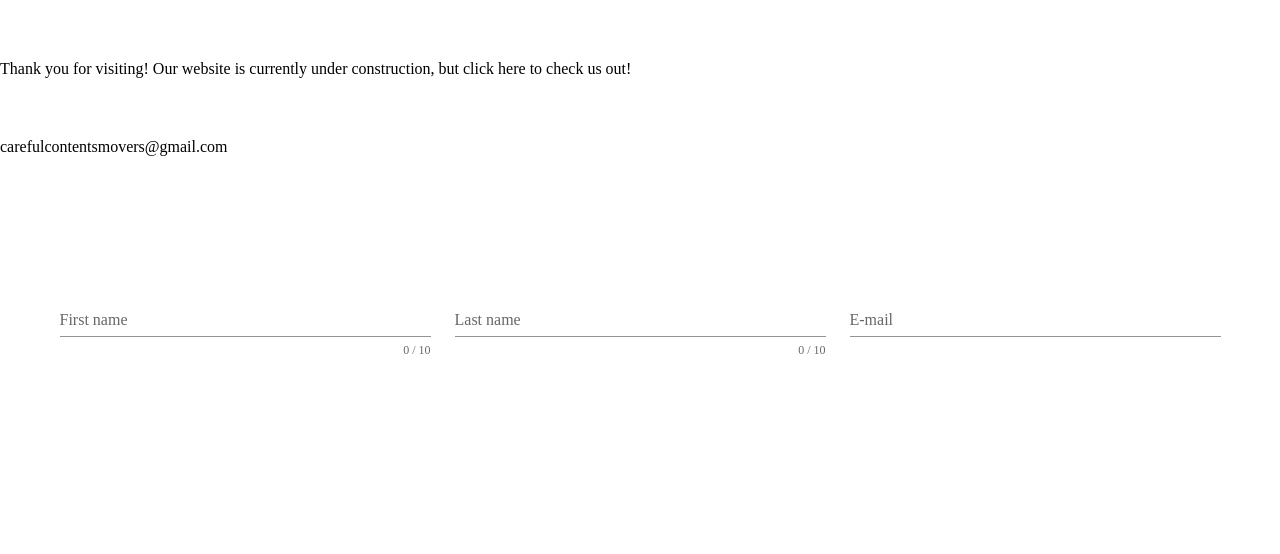
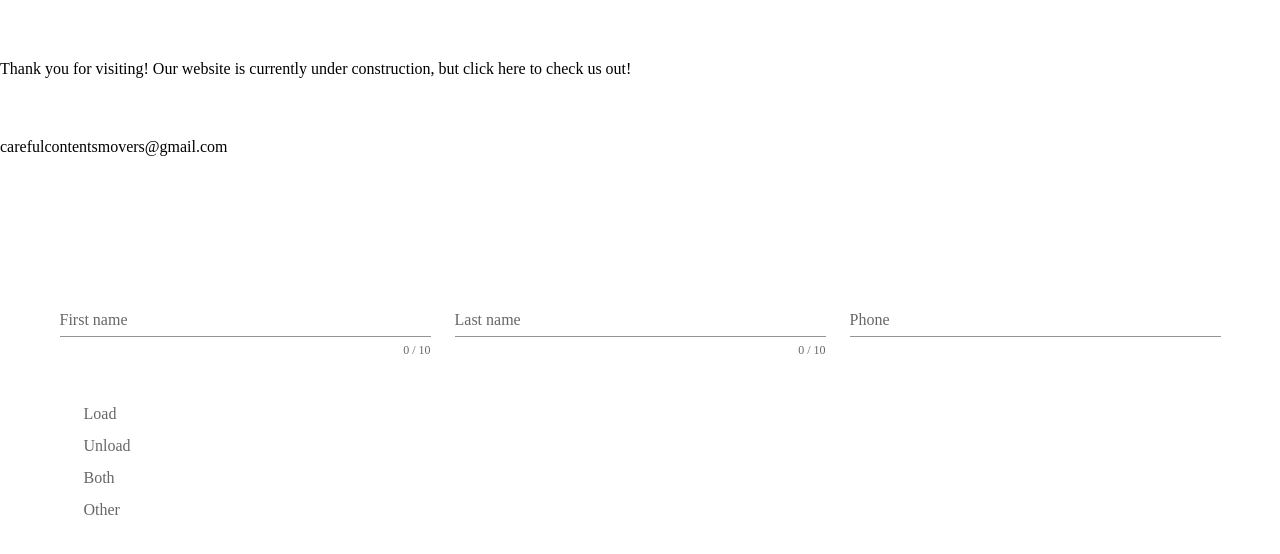
Before and after one commit to Kandianne/care-contents, a Vue app: page / in a window 1280 px wide. Shown: the top 554 px of the page. Built offline with nearby package versions, Linux system fonts and the light colour scheme.

Commit message:
added radio btns

```diff
--- a/src/components/CreateJob.vue
+++ b/src/components/CreateJob.vue
@@ -33,12 +33,24 @@
           md="4"
         >
           <v-text-field
-            v-model="email"
-            :rules="emailRules"
-            label="E-mail"
+            v-model="phone"
+            :rules="phoneRules"
+            label="Phone"
             required
           ></v-text-field>
         </v-col>
+      </v-row>
+      <v-row>
+          <v-radio-group v-model="moveOptions">
+        <v-col>
+            <v-radio
+              v-for="n in moveOptions"
+              :key="n"
+              :label="n"
+              :value="n"
+            ></v-radio>
+        </v-col>
+          </v-radio-group>
       </v-row>
     </v-container>
   </v-form>
@@ -59,6 +71,13 @@
         v => !!v || 'E-mail is required',
         v => /.+@.+/.test(v) || 'E-mail must be valid',
       ],
+      radioGroup: 1,
+      moveOptions: [
+        "Load",
+        "Unload",
+        "Both",
+        "Other"
+      ]
     }),
   }
 </script>
```
